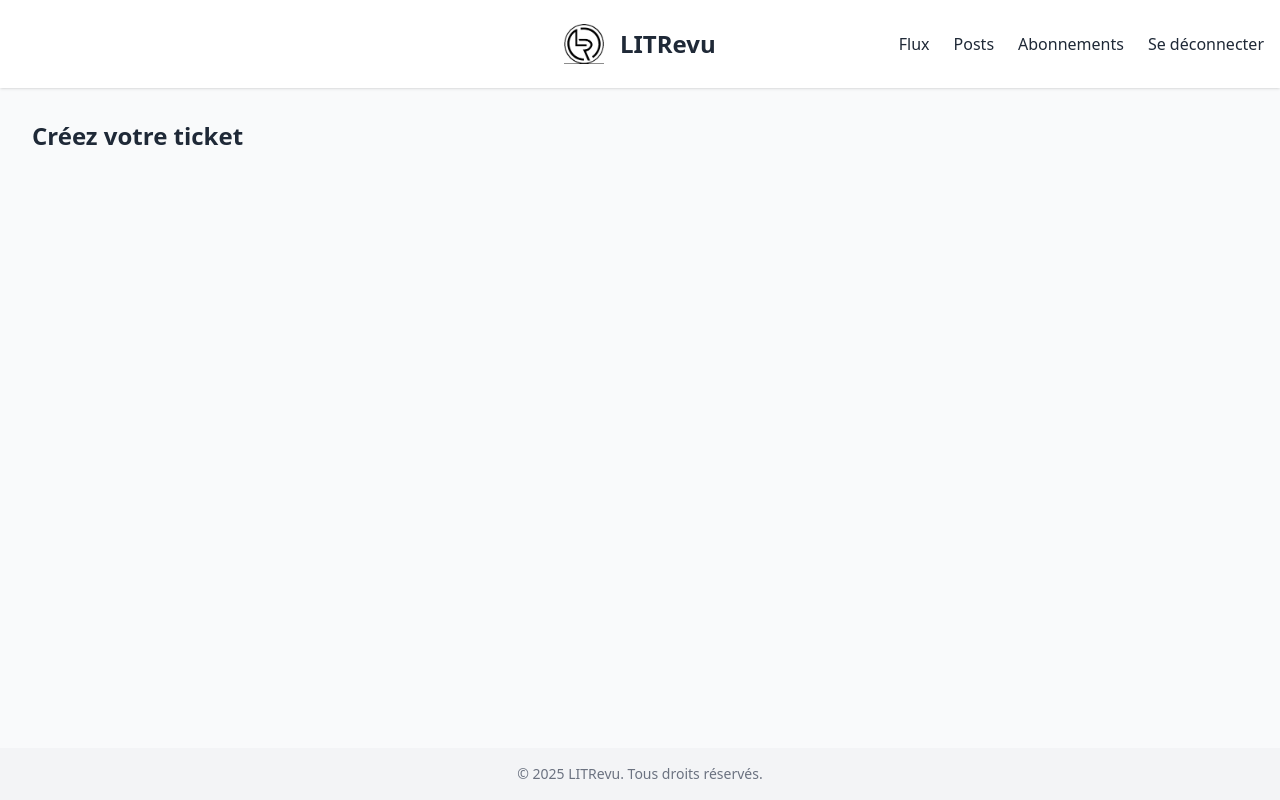
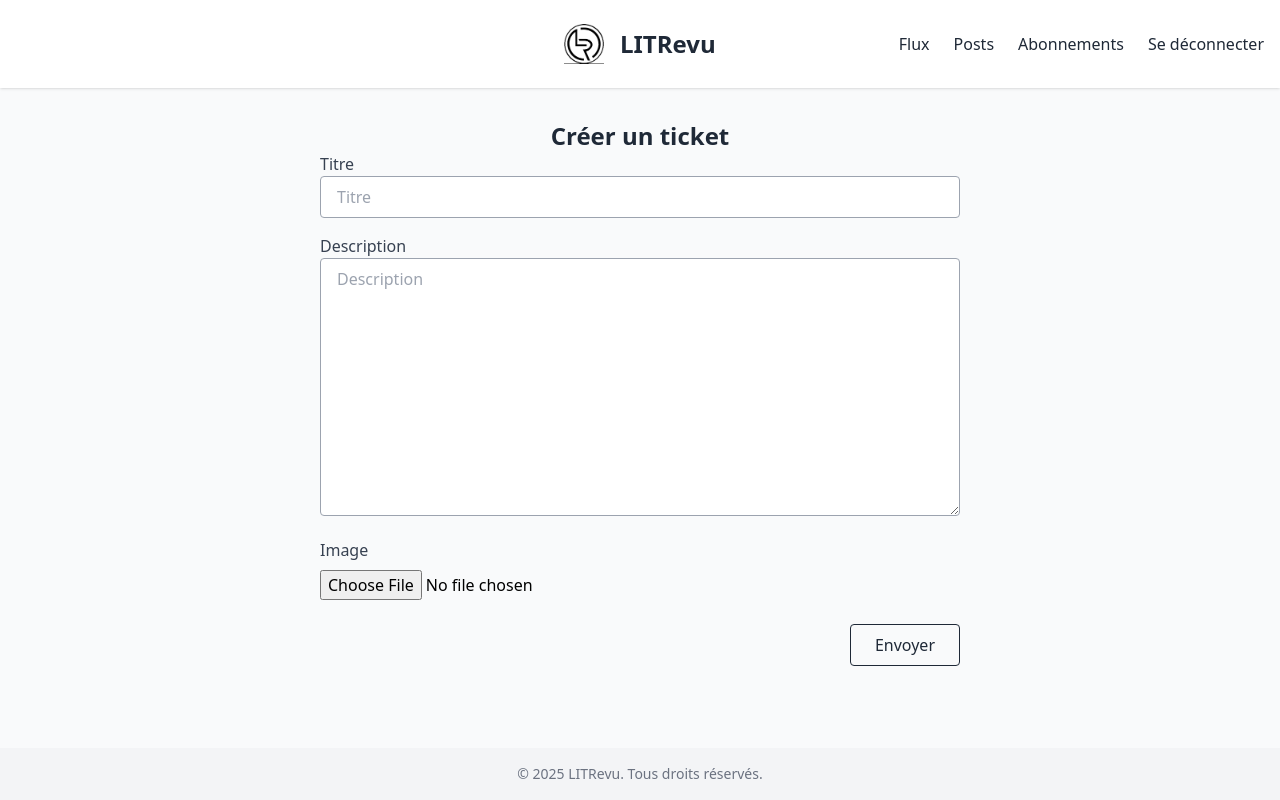
Before and after one commit to LsFbr/OC_Project9_LITRevu, a Django app: page /ticket/ in a window 1280 px wide. Run offline with Django 5.2, Linux system fonts and the light colour scheme; the visitor is signed in with stand-in values (Sample User, id 1); some libraries are stand-ins or nearby versions.

Commit message:
feat(ticket.html): Enhance ticket creation form with structured layout and input fields for title, description, and image; add CSRF token and submit button

```diff
--- a/litrevu/web_app/templates/web_app/ticket.html
+++ b/litrevu/web_app/templates/web_app/ticket.html
@@ -1,7 +1,30 @@
 {% extends 'web_app/base.html' %}
 {% block title %}Créez votre ticket - LITRevu{% endblock %}
 {% block content %}
-<div class="container mx-auto px-4">
-    <h1 class="text-2xl font-bold text-gray-800">Créez votre ticket</h1>
+<div class="container max-w-2xl mx-auto px-4">
+    <h1 class="text-center text-2xl font-bold text-gray-800">Créer un ticket</h1>
+    <form enctype="multipart/form-data" method="post" aria-label="Formulaire de création de ticket" class="gap-4">
+        {% csrf_token %}
+        <div class="mb-4">
+            <label for="{{ form.title.id_for_label }}" class="block text-gray-700">{{ form.title.label }}</label>
+            {{ form.title }}
+        </div>
+        <div class="mb-4">
+            <label for="{{ form.description.id_for_label }}" class="block text-gray-700">{{ form.description.label }}</label>
+            {{ form.description }}
+        </div>
+        <div class="mb-4">
+            <label for="{{ form.image.id_for_label }}" class="block text-gray-700">{{ form.image.label }}</label>
+            {{ form.image }}
+        </div>
+        <div class="flex justify-end gap-4">
+            {% if message %}
+                <p class="text-red-500">{{ message }}</p>
+            {% endif %}
+            <button type="submit" class="border border-gray-800 text-gray-800 font-medium py-2 px-6 rounded hover:bg-gray-100">
+                Envoyer
+            </button>
+        </div>
+    </form>
 </div>
 {% endblock %}
```
